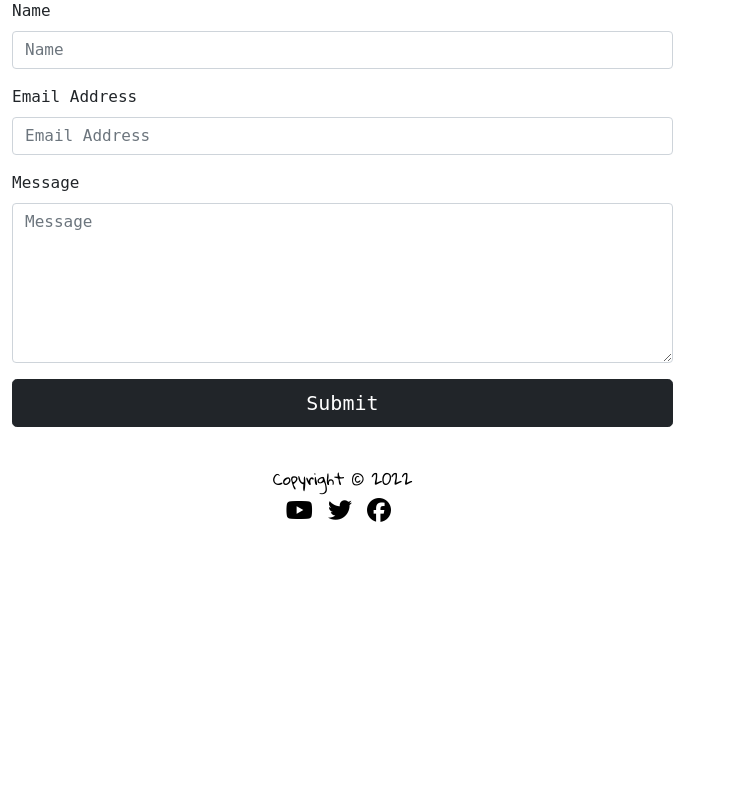
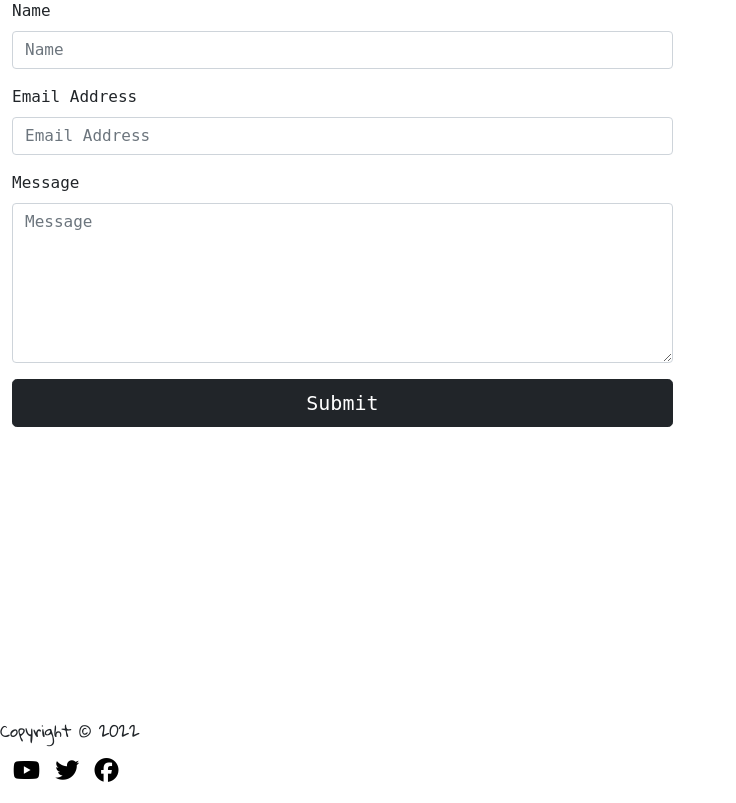
Before and after one commit to AMartins87/mythos, a Django app: page /contact/ in a window 1280 px wide. Shown: the part 105-908 px from the top of the page, without its empty margins (0-736 px from the left). Before the commit the page ends 627 px from the top, so only its background shows below. Run offline with Django 3.2, Linux system fonts and the light colour scheme; some libraries are stand-ins or nearby versions.

Commit message:
Changed footer styling

```diff
--- a/blog/models.py
+++ b/blog/models.py
@@ -10,7 +10,6 @@ class Post(models.Model):
     author = models.ForeignKey(User, on_delete=models.CASCADE, default="")
     body = RichTextField(blank=True, null=True)
     likes = models.ManyToManyField(User, related_name="blog_post", blank=True)
-
 
     def __str__(self):
         return self.title + ' | ' + str(self.author)
--- a/static/css/style.css
+++ b/static/css/style.css
@@ -54,8 +54,17 @@ a.navbar-brand {
 
 /* Footer */
 
-footer p {
+/* footer.m-0 {
+    display: inline-grid;
+    position: fixed;
+    width: 100%;
+    text-align: center;
+} */
+
+.py-3 {
+    position: absolute;
     font-family: 'Gloria Hallelujah', cursive;
+    top: 100%;
 }
 
 footer a {
@@ -64,13 +73,15 @@ footer a {
     padding-right: 8px;
 }
 
-footer.m-0 {
-    display: inline-grid;
-    position: fixed;
+.social:hover {
+    color: #ee0f65;
 }
 
-footer a:hover {
-    color: #ee0f65;
+/* Index(home) page */
+
+ol,
+ul {
+    padding: 0.3rem;
 }
 
 /* Background home page image */
@@ -101,11 +112,12 @@ footer a:hover {
     margin-bottom: 15px;
 }
 
-/* Index(home) page */
-ol,
-ul {
-    padding: 0.3rem;
+/* Latest stories section */
+.latest-stories {
+    margin: 0 auto;
+    margin-bottom: 30px;
 }
+
 
 /* Small screens (iPhones) */
 @media screen and (max-width: 577px) {
--- a/templates/base.html
+++ b/templates/base.html
@@ -32,7 +32,7 @@
                     </li>
 
                     <li class="nav-item">
-                    <a class="nav-link" href="#">Stories</a>
+                        <a class="nav-link" href="#">Stories</a>
                     </li>
 
                     {% if user.is_authenticated %}
@@ -57,9 +57,9 @@
                         <a class="nav-link" href="{% url 'login' %}">Login</a>
                     </li>
                     {% endif %}
+                </ul>
+            </div>
 
-            </div>
-            </ul>
             <ul class="nav justify-content-end navbar-nav ">
                 <li class="nav-item">
                     <a class="nav-link" aria-current="page" href="{% url 'contact' %}">Contact Us</a>
@@ -74,13 +74,14 @@
     </nav>
 
     {% block content %}
+    <!-- Content of each site-->
     <div class="container-fluid"></div>
     {% endblock %}
 
     <!-- Fontawesome script below -->
     <script src="https://kit.fontawesome.com/88e47303d2.js" crossorigin="anonymous"></script>
 
-    <!-- jQuery first, then Popper.js, then Bootstrap JS -->
+    <!-- jQuery, Popper.js, Bootstrap JS -->
     <script src="https://code.jquery.com/jquery-3.3.1.slim.min.js"
         integrity="sha384-q8i/X+965DzO0rT7abK41JStQIAqVgRVzpbzo5smXKp4YfRvH+8abtTE1Pi6jizo"
         crossorigin="anonymous"></script>
@@ -92,17 +93,20 @@
         crossorigin="anonymous"></script>
 
     <!-- Footer -->
-    <footer class="footer mt-auto">
-        <div class="card-body">
-            <p class="m-0 text-center text-black">Copyright © 2022</p>
-            <p class="m-0 text-center text-black">
-                <a href="https://youtube.com" rel="noreferrer" target="_blank"
-                    aria-label="Visit our YouTube channel (opens in a new tab)"><i class="fab fa-youtube"></i></a>
-                <a href="https://twitter.com" rel="noreferrer" target="_blank"
-                    aria-label="Visit our Twitter page (opens in a new tab)"><i class="fab fa-twitter"></i></a>
-                <a href="https://facebook.com" rel="noreferrer" target="_blank"
-                    aria-label="Visit our Facebook page (opens in a new tab)"><i class="fab fa-facebook"></i></a>
-        </div>
+    <footer class="footer dark-bg mt-auto py-3">
+        <!-- Copyright info -->
+        <p class="text-center m-0 py-2">Copyright © 2022</p>
+        <p class="text-center m-0">
+            <!-- Social media links -->
+            <a href ="https://youtube.com" rel="noreferrer" target="_blank" class="social"
+                aria-label="Visit our YouTube channel (opens in a new tab)"><i class="fab fa-youtube"></i></a>
+            <a href="https://twitter.com" rel="noreferrer" target="_blank" class="social"
+                aria-label="Visit our Twitter page (opens in a new tab)"><i class="fab fa-twitter"></i></a>
+            <a href="https://facebook.com" rel="noreferrer" target="_blank" class="social"
+                aria-label="Visit our Facebook page (opens in a new tab)"><i class="fab fa-facebook"></i></a>
+        </p>
+
+
     </footer>
 </body>
 
--- a/templates/index.html
+++ b/templates/index.html
@@ -16,11 +16,11 @@
         </a>
 
         {% else %}
-        <a href="{% url 'login' %}"
-             class="btn btn-light btn-login-register">Login/Register
+        <a href="{% url 'login' %}" class="btn btn-light btn-login-register">Login/Register
         </a>
         {% endif %}
     </div>
+    <div class="latest-stories text center">
         <h2 class="m-auto text-center">Latest Stories</h2>
         <div class="mx-auto mt-11 text-center" style="width: auto;">
             <ol>
```
Lines whose indentation alone changed are shown as unchanged.
